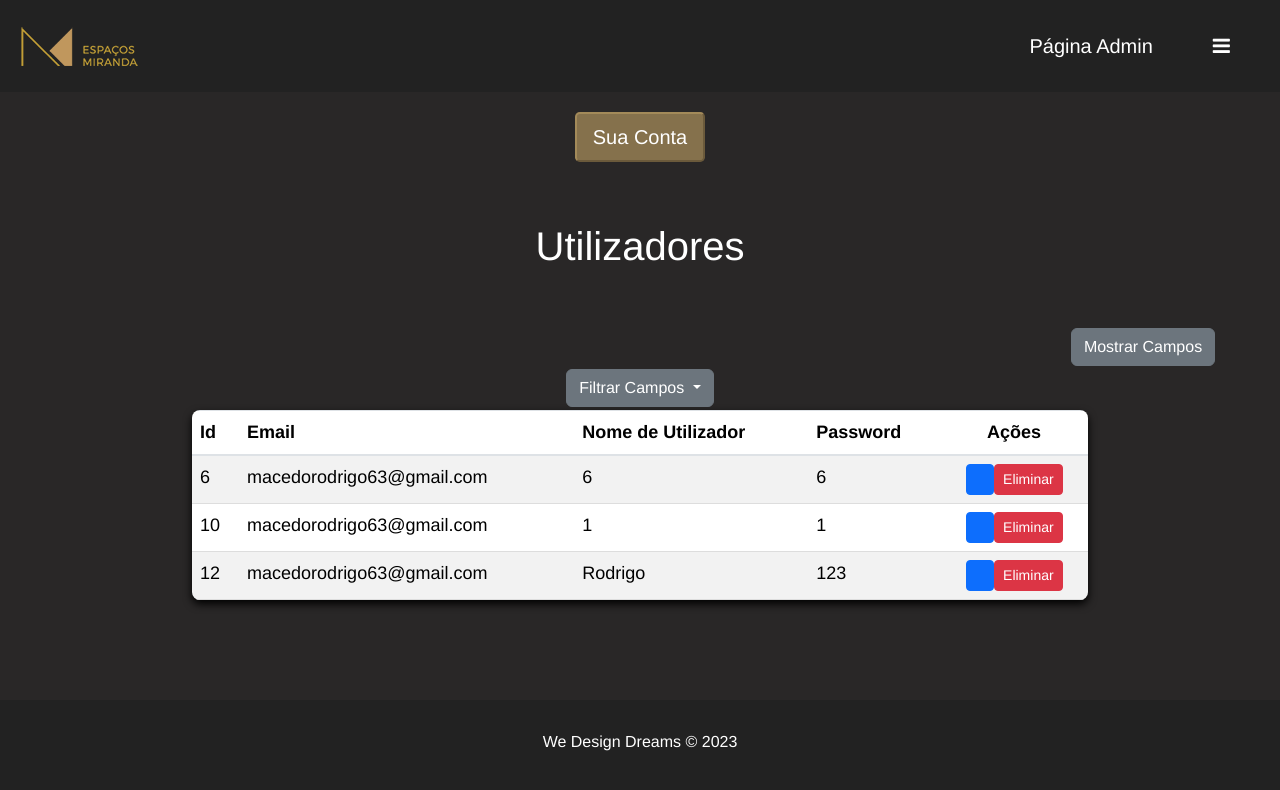
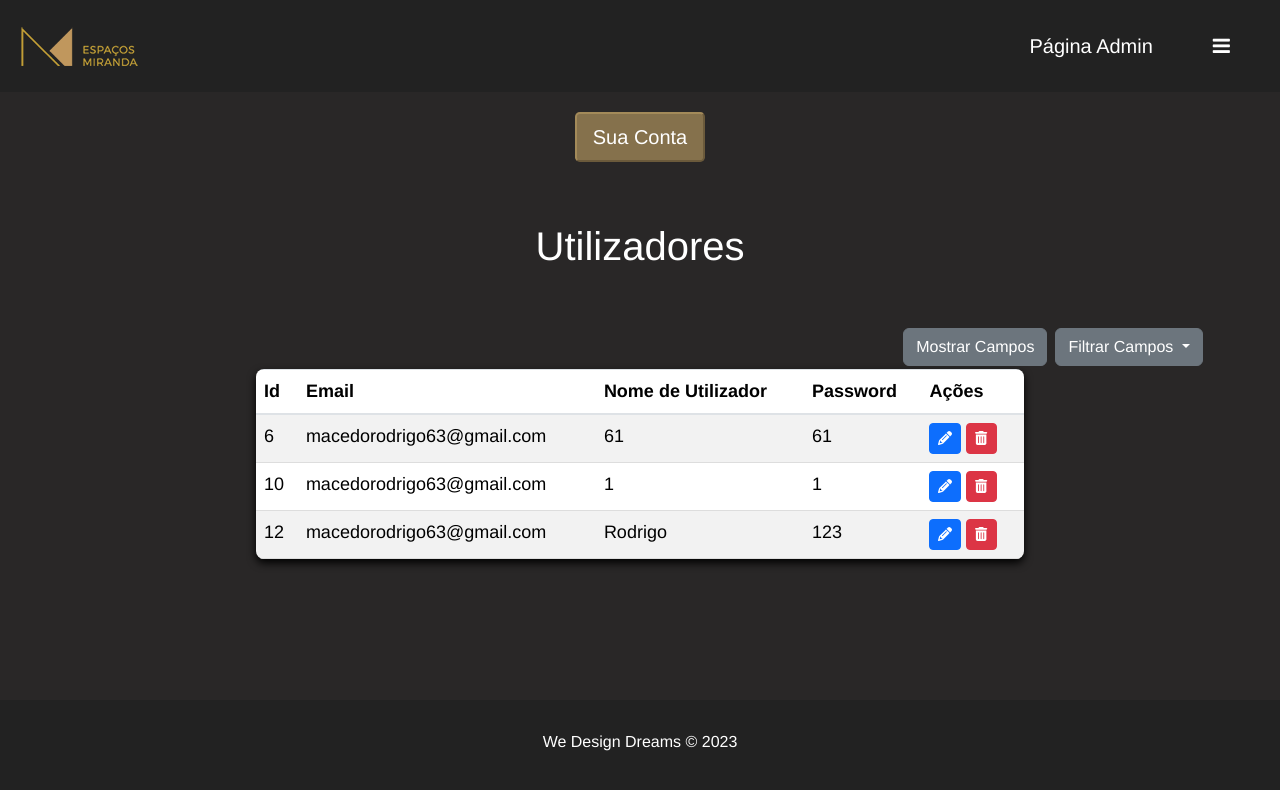
Before and after one commit to R0DRAPT/8_EspacosMiranda, a Vue app: page /DefinicoesAdmin/1 in a window 1280 px wide. Shown: the top 790 px of the page. Built offline with nearby package versions, Linux system fonts and the light colour scheme; data requests are answered from the project's data file.

Commit message:
casa - escola

```diff
--- a/db/db.json
+++ b/db/db.json
@@ -13,8 +13,8 @@
   "users": [
     {
       "email": "macedorodrigo63@gmail.com",
-      "username": "6",
-      "password": "6",
+      "username": "61",
+      "password": "61",
       "id": 6
     },
     {
--- a/package.json
+++ b/package.json
@@ -8,6 +8,10 @@
     "backend": "json-server --watch db/db.json"
   },
   "dependencies": {
+    "@fortawesome/fontawesome-free": "^6.5.1",
+    "@fortawesome/fontawesome-svg-core": "^6.5.1",
+    "@fortawesome/free-solid-svg-icons": "^6.5.1",
+    "@fortawesome/vue-fontawesome": "^3.0.6",
     "@popperjs/core": "^2.11.8",
     "@vue/cli": "^5.0.8",
     "axios": "^1.6.5",
--- a/src/main.js
+++ b/src/main.js
@@ -1,9 +1,20 @@
 import { createApp } from 'vue';
 import App from './App.vue';
 import router from './router';
+import { library } from '@fortawesome/fontawesome-svg-core';
+import { faPencilAlt, faTrashAlt } from '@fortawesome/free-solid-svg-icons';
+import { FontAwesomeIcon } from '@fortawesome/vue-fontawesome';
 
 import 'bootstrap';
 import 'bootstrap/dist/css/bootstrap.css';
 import 'bootstrap/dist/js/bootstrap.bundle';
 
-createApp(App).use(router).mount('#app');
+// Adiciona os ícones ao library do Font Awesome
+library.add(faPencilAlt, faTrashAlt);
+
+// Registra o componente FontAwesomeIcon globalmente
+const app = createApp(App);
+app.component('font-awesome-icon', FontAwesomeIcon);
+
+// Usa o router e monta o aplicativo
+app.use(router).mount('#app');
--- a/src/views/AposLogin/PastaAdmin/DefinicoesAdmin.vue
+++ b/src/views/AposLogin/PastaAdmin/DefinicoesAdmin.vue
@@ -81,7 +81,7 @@
           <th v-if="columnVisibility.email">Email</th>
           <th v-if="columnVisibility.username">Nome de Utilizador</th>
           <th v-if="columnVisibility.password">Password</th>
-          <th class="text-center">Ações</th>
+          <th class="TextAcoes">Ações</th>
         </tr>
       </thead>
       <tbody>
@@ -90,11 +90,14 @@
           <td v-if="columnVisibility.email">{{ user.email }}</td>
           <td v-if="columnVisibility.username">{{ user.username }}</td>
           <td v-if="columnVisibility.password">{{ user.password }}</td>
-          <td class="text-center">
+          <td class="TextAcoes">
             <button class="btn btn-primary btn-sm" @click="openEditModal(user)">
-                <i class="fas fa-edit"></i>
+              <FontAwesomeIcon :icon="['fas', 'pencil-alt']" />
             </button>
-            <button class="btn btn-danger btn-sm" @click="confirmDeleteUser(user.id)">Eliminar</button>
+
+            <button class="btn btn-danger btn-sm" @click="confirmDeleteUser(user.id)">
+              <FontAwesomeIcon :icon="['fas', 'trash-alt']" />
+            </button>
           </td>
         </tr>
       </tbody>
@@ -118,8 +121,9 @@
               <div class="mb-3" style="font-family: Verdana;">
                 <input type="text" class="form-control" placeholder="Novo Nome de Utilizador" v-model="editedUser.username">
               </div>
-              <div class="mb-3" style="font-family: Verdana;">
-                <input type="password" class="form-control" placeholder="Nova Password" v-model="editedUser.password">
+              <div class="mb-3" style="font-family: Verdana; position: relative;">
+                <input type="password" class="form-control" placeholder="Nova Password" id="passwordUser" v-model="editedUser.password">
+                <span class="eye-icon" @click="togglePasswordVisibilityEditarUser" style="position: absolute; top: 50%; right: 10px; transform: translateY(-50%);">&#128065;</span>
               </div>
             </form>
           </div>
@@ -136,12 +140,14 @@
 <script>
 import axios from 'axios';
 import NavbarAdmin from '../../../components/ComponentsAposLogin/NavbarAdmin.vue';
+import { FontAwesomeIcon } from '@fortawesome/vue-fontawesome'
 
 export default {
   name: "Definicoes",
 
   components: {
     NavbarAdmin,
+    FontAwesomeIcon,
   },
 
   data() {
@@ -392,6 +398,16 @@ export default {
       }
     },
 
+    togglePasswordVisibilityEditarUser() {
+      this.showPassword = !this.showPassword;
+      const passwordInput = document.getElementById('passwordUser');
+      if (this.showPassword) {
+        passwordInput.type = 'text';
+      } else {
+        passwordInput.type = 'password';
+      }
+    },
+
     toggleEditMode() {
       this.isEditing = !this.isEditing;
       if (!this.isEditing) {
@@ -524,7 +540,7 @@ export default {
 /* Table */
 
 .table {
-    width: 70%;
+    width: 60%;
     margin: 0px auto;
     font-size: 18px;
     border-collapse: collapse;
@@ -558,7 +574,7 @@ th, td {
 
 .btn-MostrarTudo {
   margin-right: 8px;
-  margin-left: 1014px;
+  margin-left: 826px;
   margin-bottom: 3px;
 }
 
@@ -588,9 +604,14 @@ th, td {
 .dropdown-item input {
   margin-right: 8px;
 }
+
 /* botão Açoes */
+.TextAcoes {
+  text-align: left; /* Alinha o texto para a esquerda */
+}
 
-.text-center {
-  text-align: center;
+/* Adiciona espaçamento entre os botões na coluna "Ações" */
+.table .TextAcoes button {
+  margin-right: 5px; /* Adiciona espaçamento entre os botões */
 }
 </style>
```
Also changed, not shown: 1 other file (tests, documents, lock files or other folders).
